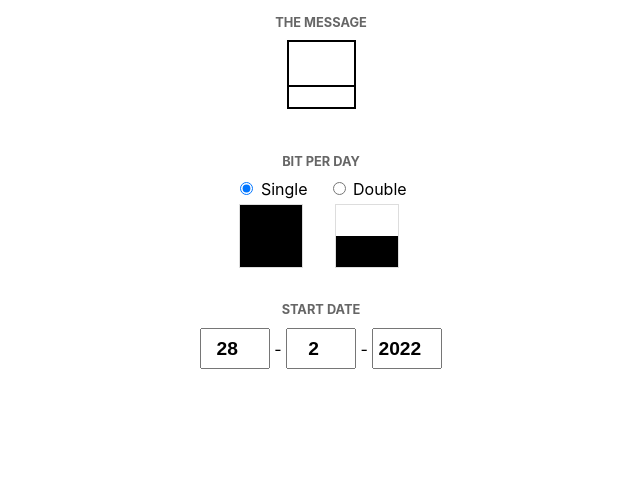
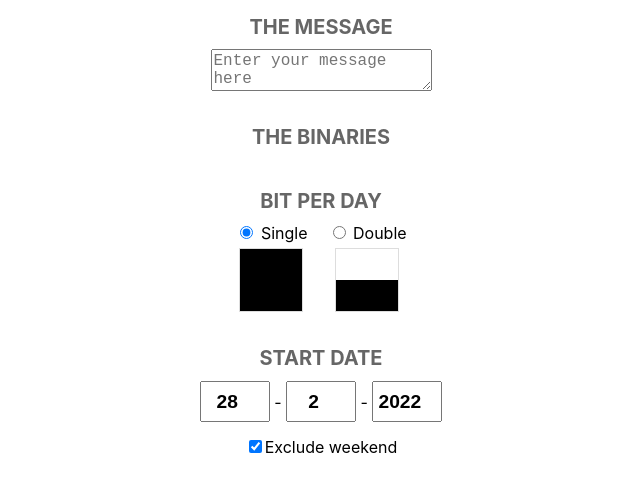
Before and after one commit to tito433/dress-code, a React (Create React App) app: page / in a window 1280 px wide. Shown: the top 492 px of the page, without its empty margins (319-959 px from the left). Built offline with nearby package versions, Linux system fonts and the light colour scheme.

Commit message:
Refactor input and improve display

```diff
--- /dev/null
+++ b/src/component/AsciiMessage.tsx
@@ -0,0 +1,14 @@
+import * as React from 'react';
+export default function AsciiMessage(props: {
+    onChange: (value: string) => void
+}) {
+
+    return (
+        <div className='AsciiMessage'>
+            <textarea
+                onChange={(e) => props.onChange(e.target.value)}
+                placeholder="Enter your message here"
+            />
+        </div>
+    );
+}
--- /dev/null
+++ b/src/component/BinMessage.tsx
@@ -0,0 +1,16 @@
+import * as React from 'react';
+import { useSelector } from 'react-redux';
+import type { RootState } from '../store';
+import {CharToBin} from '../utils';
+
+export default function BinMessage() {
+
+    const inputText = useSelector((state: RootState) => state.memory.value)
+    const inputOfBin = inputText.split('').map(CharToBin).join(' ');
+
+    return (
+        <div className='BinMessage'>
+            {inputOfBin}
+        </div>
+    );
+}
--- a/src/component/Calendar.tsx
+++ b/src/component/Calendar.tsx
@@ -12,13 +12,15 @@ type MonthMap= {
 export default function Calendar(){
     const inputText = useSelector((state: RootState) => state.memory.value)
     const startDate = useSelector((state: RootState) => new Date(state.memory.startDate));
+    const excludeWeekend = useSelector((state: RootState) => state.memory.excludeWeekend);
+
     const bit = useSelector((state: RootState) => state.memory.bit);
-    const inputOfBin = inputText.map((it:string)=>CharToBin(it)).join('');
+    const inputOfBin = inputText.split('').map(CharToBin).join('');
     const curDate = new Date(startDate.getFullYear(),startDate.getMonth(),startDate.getDate());
     let i = 0;
     const monthDistro:MonthMap = {};
     while (i<inputOfBin.length) {
-        if(IsValidDay(curDate)){
+        if(IsValidDay(curDate, excludeWeekend)){
             const key = new Date(curDate.getFullYear(),curDate.getMonth(), 1).valueOf();
             if(!monthDistro[key]){
                 monthDistro[key]=[];
--- a/src/component/DatePicker.tsx
+++ b/src/component/DatePicker.tsx
@@ -1,33 +1,39 @@
 import * as React from 'react';
 import { useDispatch, useSelector } from 'react-redux';
 import type { RootState } from '../store';
-import { setStartDate } from '../inputSlice';
+import { setStartDate, setExcludeWeekend } from '../inputSlice';
 
-export default function DatePicker(){
+export default function DatePicker() {
     const dispatch = useDispatch();
     const currDate = useSelector((state: RootState) => new Date(state.memory.startDate))
+    const excludeWeekend = useSelector((state: RootState) => state.memory.excludeWeekend);
 
-    const onDayChange =(e: React.ChangeEvent<HTMLInputElement>) =>{
+    const onDayChange = (e: React.ChangeEvent<HTMLInputElement>) => {
         const value = e.target.value;
         const updated = new Date(currDate.getFullYear(), currDate.getMonth(), Number(value));
         dispatch(setStartDate(updated.valueOf()));
     }
-    const onMonthChange =(e: React.ChangeEvent<HTMLInputElement>) =>{
+    const onMonthChange = (e: React.ChangeEvent<HTMLInputElement>) => {
         const value = e.target.value;
-        const updated = new Date(currDate.getFullYear(), Number(value)-1, currDate.getDate());
+        const updated = new Date(currDate.getFullYear(), Number(value) - 1, currDate.getDate());
         dispatch(setStartDate(updated.valueOf()));
     }
-    const onYearChange =(e: React.ChangeEvent<HTMLInputElement>) =>{
+    const onYearChange = (e: React.ChangeEvent<HTMLInputElement>) => {
         const value = e.target.value;
         const updated = new Date(Number(value), currDate.getMonth(), currDate.getDate());
         dispatch(setStartDate(updated.valueOf()));
     }
-    return(
+    return (
         <>
             <div className='datePicker'>
-                <input type='number' placeholder='DD' size={2} onChange={onDayChange} defaultValue={currDate.getDate()}/>&nbsp;-&nbsp;
-                <input type='number' placeholder='MM' size={2} onChange={onMonthChange} defaultValue={currDate.getMonth()+1}/>&nbsp;-&nbsp;
-                <input type='number' placeholder='YYYY' size={4} onChange={onYearChange} defaultValue={currDate.getFullYear()}/>
+                <input type='number' placeholder='DD' size={2} onChange={onDayChange} defaultValue={currDate.getDate()} />&nbsp;-&nbsp;
+                <input type='number' placeholder='MM' size={2} onChange={onMonthChange} defaultValue={currDate.getMonth() + 1} />&nbsp;-&nbsp;
+                <input type='number' placeholder='YYYY' size={4} onChange={onYearChange} defaultValue={currDate.getFullYear()} />
+            </div>
+            <div style={{marginTop:'1.5rem'}}>
+                <label>
+                    <input type='checkbox' onChange={(e) => dispatch(setExcludeWeekend(e.currentTarget.checked))} checked={excludeWeekend} />
+                    Exclude weekend</label>
             </div>
         </>
     );
--- a/src/index.css
+++ b/src/index.css
@@ -116,12 +116,9 @@ body {
 }
 .months{
   justify-content: center;
-  padding: 1rem;
   text-align: center;
 }
 .month{
-  display: inline-block;
-  max-width: 32rem;
   justify-content: center;
   border:1px solid #ddd;
   padding: 1rem;
@@ -266,7 +263,7 @@ body {
 .sect .heading{
   text-align: center;
   text-transform: uppercase;
-  font-size: 0.8em;
+  font-size: 2rem;
   font-weight: bold;
   color: #666;
   margin-bottom: 1rem;
@@ -340,3 +337,13 @@ body {
   font-size: 1.6rem;
   margin-bottom: 0.5rem;
 }
+
+.AsciiMessage textarea{
+  font-size: 1.6rem;
+}
+
+@media (min-width: 768px) {
+  .month{
+    max-width: 42rem;
+  }
+}
--- a/src/inputSlice.tsx
+++ b/src/inputSlice.tsx
@@ -1,15 +1,17 @@
 import { createSlice } from '@reduxjs/toolkit'
 
 export interface CounterState {
-  value: string[],
+  value: string,
   bit: number,
-  startDate: number
+  startDate: number,
+  excludeWeekend: boolean
 }
 
 const initialState: CounterState = {
-  value: [],
+  value: '',
   bit: 1,
-  startDate: new Date().valueOf()
+  startDate: new Date().valueOf(),
+  excludeWeekend: true
 }
 
 export const appSlice = createSlice({
@@ -25,10 +27,13 @@ export const appSlice = createSlice({
     setStartDate: (state, action) => {
       state.startDate =  action.payload ;
     },
+    setExcludeWeekend: (state, action) => {
+      state.excludeWeekend =  action.payload ;
+    },
   },
 })
 
 // Action creators are generated for each case reducer function
-export const { setValue, setStartDate, setBit } = appSlice.actions
+export const { setValue, setStartDate, setBit, setExcludeWeekend } = appSlice.actions
 
 export default appSlice.reducer
--- a/src/pages/index.tsx
+++ b/src/pages/index.tsx
@@ -3,8 +3,9 @@ import * as React from 'react';
 //import { useDispatch, useSelector } from 'react-redux';
 import { useDispatch } from 'react-redux';
 import Calendar from '../component/Calendar';
-import StringInput from '../component/StringInput';
+import AsciiMessage from '../component/AsciiMessage';
 import { setValue } from '../inputSlice';
+import BinMessage from '../component/BinMessage';
 import DatePicker from '../component/DatePicker';
 import BitPicker from '../component/BitPicker';
 //import type { RootState } from '../store';
@@ -14,7 +15,7 @@ export default function IndexPage() {
 
     //const inputText = useSelector((state: RootState) => state.inputText.value)
 
-    const onInputChange =(value:string[])=>{
+    const onInputChange =(value:string)=>{
         dispatch(setValue(value));
     }
     return (
@@ -22,7 +23,11 @@ export default function IndexPage() {
     <>
         <div className="sect input">
             <label className='heading'>The message</label>
-            <StringInput onChange={onInputChange}/>
+            <AsciiMessage onChange={onInputChange}/>
+        </div>
+        <div className="sect">
+            <label className='heading'>The binaries</label>
+            <BinMessage />
         </div>
         <div className="sect">
             <label className='heading'>Bit per day</label>
--- a/src/utils.tsx
+++ b/src/utils.tsx
@@ -3,14 +3,8 @@ const montNames = ['January', 'February', 'March', 'April', 'May', 'June', 'July
 
 export function CharToBin(chr:string){
     if(chr === '') return '';
-    const code = chr.toUpperCase().charCodeAt(0);
-    if(code>64){
-        return (code-64).toString(2).padStart(5, '0');
-    }else if(code ===32){
-        return (27).toString(2).padStart(5, '0');
-    }else{
-        return '';
-    }
+    const code = chr.charCodeAt(0);
+    return code.toString(2).padStart(8, '0');
 }
 
 export function GetBinColor(chr:string){
@@ -18,13 +12,14 @@ export function GetBinColor(chr:string){
 }
 
 
-export function IsValidDay(date: Date){
+export function IsValidDay(date: Date, excludeWeekend = true){
     const dayofweek = date.getDay();
-    if(dayofweek !==0 && dayofweek !==6){
-        return true;
+    const isWeekend = dayofweek === 0 || dayofweek === 6;
+    if(isWeekend && excludeWeekend ){
+        return false;
     }
     //TODO: include govt holidays?
-    return false;
+    return true;
 }
 
 export function GetMonthName(month:number){
--- a/tsconfig.json
+++ b/tsconfig.json
@@ -20,7 +20,11 @@
     "resolveJsonModule": true,
     "isolatedModules": true,
     "noEmit": true,
-    "jsx": "react-jsx"
+    "jsx": "react-jsx",
+    "baseUrl": ".",
+    "paths": {
+      "@component/*": ["src/component/*"],
+    }
 
   }
 }
```
Also changed, not shown: src/component/Stepper.tsx (added, +40 -0 lines), src/component/index.ts (added, +7 -0 lines).
